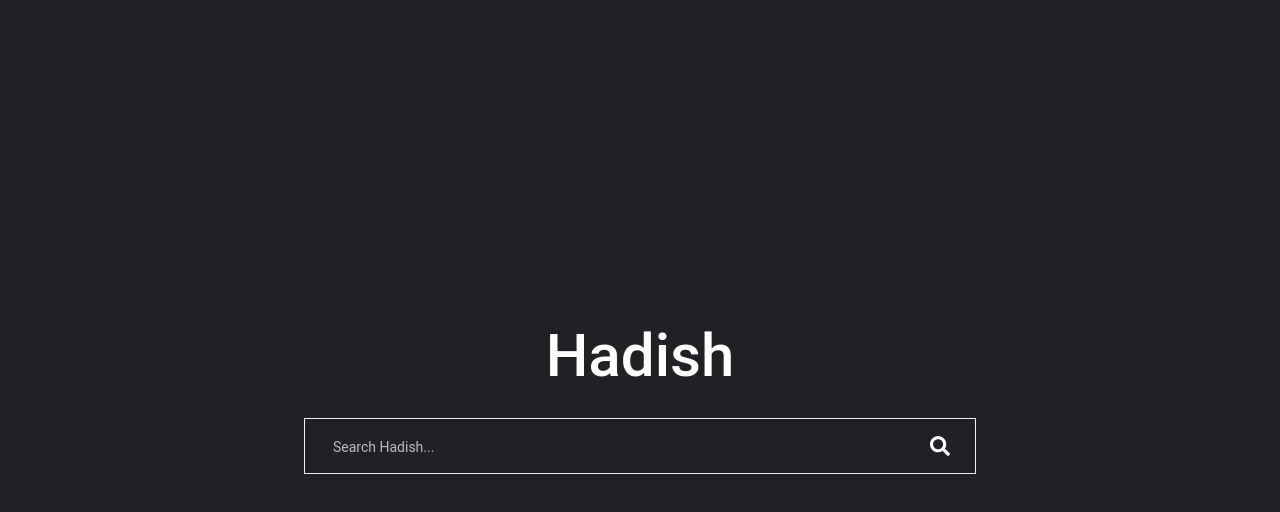
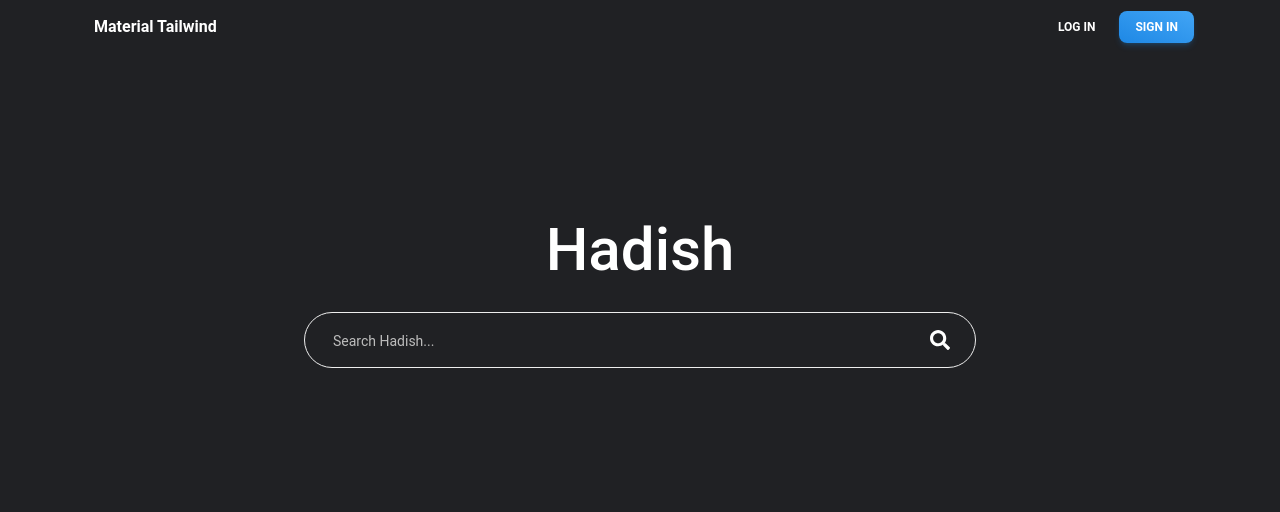
Before and after one commit to rizfanradya/frontend_hadish, a React (Vite) app: page / in a window 1280 px wide. Shown: the top 512 px of the page. Built offline with nearby package versions, Linux system fonts and the light colour scheme.

Commit message:
Update index.tsx

```diff
--- a/src/pages/user/dashboard/index.tsx
+++ b/src/pages/user/dashboard/index.tsx
@@ -1,10 +1,23 @@
 /* eslint-disable react-hooks/exhaustive-deps */
-import { IconButton, Textarea } from "@material-tailwind/react";
+import {
+  Button,
+  Collapse,
+  IconButton,
+  List,
+  ListItem,
+  Navbar,
+  Textarea,
+  Typography,
+} from "@material-tailwind/react";
 import { useEffect, useState } from "react";
 import { useForm } from "react-hook-form";
 import { FaSearch } from "react-icons/fa";
+import { FaXmark } from "react-icons/fa6";
+import { HiBars3 } from "react-icons/hi2";
+import { ACCESS_TOKEN } from "../../../utils/constant";
 
 export default function UserDashboard({ docTitle }: { docTitle: string }) {
+  const [openNav, setOpenNav] = useState(false);
   const [charactersPerIncrement, setCharactersPerIncrement] = useState(75);
   const [textareaHeight, setTextareaHeight] = useState("56px");
   const [borderRadius, setBorderRadius] = useState("99px");
@@ -16,6 +29,10 @@ export default function UserDashboard({ docTitle }: { docTitle: string }) {
     (async () => {
       document.title = docTitle;
       updateCharactersPerIncrement();
+      window.addEventListener(
+        "resize",
+        () => window.innerWidth >= 960 && setOpenNav(false)
+      );
       window.addEventListener("resize", updateCharactersPerIncrement);
       return () => {
         window.removeEventListener("resize", updateCharactersPerIncrement);
@@ -38,7 +55,7 @@ export default function UserDashboard({ docTitle }: { docTitle: string }) {
     }
   }, [watch("search")]);
 
-  const updateCharactersPerIncrement = () => {
+  function updateCharactersPerIncrement() {
     const width = window.innerWidth;
     if (width < 640) {
       setCharactersPerIncrement(30);
@@ -47,15 +64,199 @@ export default function UserDashboard({ docTitle }: { docTitle: string }) {
     } else {
       setCharactersPerIncrement(75);
     }
-  };
+  }
 
   return (
-    <div className="bg-[#202124] text-white h-screen flex flex-col gap-8 items-center justify-center px-6">
+    <div className="h-screen overflow-hidden bg-[#202124]">
+      <Navbar
+        className="max-w-screen-xl px-4 py-2 mx-auto"
+        color="transparent"
+        placeholder={undefined}
+        onPointerEnterCapture={undefined}
+        onPointerLeaveCapture={undefined}
+      >
+        <div className="flex items-center justify-between text-white">
+          <Typography
+            as="a"
+            href="/"
+            variant="h6"
+            className="mr-4 cursor-pointer py-1.5 lg:ml-2"
+            placeholder={undefined}
+            onPointerEnterCapture={undefined}
+            onPointerLeaveCapture={undefined}
+          >
+            Material Tailwind
+          </Typography>
+          {ACCESS_TOKEN && (
+            <div className="hidden lg:block">
+              <List
+                className="p-0 mt-4 mb-6 lg:mt-0 lg:mb-0 lg:flex-row lg:p-1"
+                placeholder={undefined}
+                onPointerEnterCapture={undefined}
+                onPointerLeaveCapture={undefined}
+              >
+                <Typography
+                  as="a"
+                  href="#"
+                  variant="small"
+                  color="white"
+                  className="font-medium"
+                  placeholder={undefined}
+                  onPointerEnterCapture={undefined}
+                  onPointerLeaveCapture={undefined}
+                >
+                  <ListItem
+                    className="flex items-center gap-2 py-2 pr-4"
+                    placeholder={undefined}
+                    onPointerEnterCapture={undefined}
+                    onPointerLeaveCapture={undefined}
+                  >
+                    Home
+                  </ListItem>
+                </Typography>
+                <Typography
+                  as="a"
+                  href="#"
+                  variant="small"
+                  color="white"
+                  className="font-medium"
+                  placeholder={undefined}
+                  onPointerEnterCapture={undefined}
+                  onPointerLeaveCapture={undefined}
+                >
+                  <ListItem
+                    className="flex items-center gap-2 py-2 pr-4"
+                    placeholder={undefined}
+                    onPointerEnterCapture={undefined}
+                    onPointerLeaveCapture={undefined}
+                  >
+                    Contact Us
+                  </ListItem>
+                </Typography>
+              </List>
+            </div>
+          )}
+          <div className="hidden gap-2 lg:flex">
+            <Button
+              variant="text"
+              size="sm"
+              color="white"
+              placeholder={undefined}
+              onPointerEnterCapture={undefined}
+              onPointerLeaveCapture={undefined}
+            >
+              Log In
+            </Button>
+            <Button
+              variant="gradient"
+              size="sm"
+              color="blue"
+              placeholder={undefined}
+              onPointerEnterCapture={undefined}
+              onPointerLeaveCapture={undefined}
+            >
+              Sign In
+            </Button>
+          </div>
+          <IconButton
+            variant="text"
+            color="white"
+            className="lg:hidden"
+            onClick={() => setOpenNav(!openNav)}
+            placeholder={undefined}
+            onPointerEnterCapture={undefined}
+            onPointerLeaveCapture={undefined}
+          >
+            {openNav ? (
+              <FaXmark className="w-6 h-6" strokeWidth={2} />
+            ) : (
+              <HiBars3 className="w-6 h-6" strokeWidth={2} />
+            )}
+          </IconButton>
+        </div>
+
+        <Collapse open={openNav}>
+          {ACCESS_TOKEN && (
+            <List
+              className="p-0 mt-4 mb-6 lg:mt-0 lg:mb-0 lg:flex-row lg:p-1"
+              placeholder={undefined}
+              onPointerEnterCapture={undefined}
+              onPointerLeaveCapture={undefined}
+            >
+              <Typography
+                as="a"
+                href="#"
+                variant="small"
+                color="white"
+                className="font-medium"
+                placeholder={undefined}
+                onPointerEnterCapture={undefined}
+                onPointerLeaveCapture={undefined}
+              >
+                <ListItem
+                  className="flex items-center gap-2 py-2 pr-4"
+                  placeholder={undefined}
+                  onPointerEnterCapture={undefined}
+                  onPointerLeaveCapture={undefined}
+                >
+                  Home
+                </ListItem>
+              </Typography>
+              <Typography
+                as="a"
+                href="#"
+                variant="small"
+                color="white"
+                className="font-medium"
+                placeholder={undefined}
+                onPointerEnterCapture={undefined}
+                onPointerLeaveCapture={undefined}
+              >
+                <ListItem
+                  className="flex items-center gap-2 py-2 pr-4"
+                  placeholder={undefined}
+                  onPointerEnterCapture={undefined}
+                  onPointerLeaveCapture={undefined}
+                >
+                  Contact Us
+                </ListItem>
+              </Typography>
+            </List>
+          )}
+
+          <div className="flex items-center w-full gap-2 flex-nowrap lg:hidden">
+            <Button
+              variant="outlined"
+              size="sm"
+              color="white"
+              fullWidth
+              placeholder={undefined}
+              onPointerEnterCapture={undefined}
+              onPointerLeaveCapture={undefined}
+            >
+              Log In
+            </Button>
+            <Button
+              variant="gradient"
+              size="sm"
+              color="blue"
+              fullWidth
+              placeholder={undefined}
+              onPointerEnterCapture={undefined}
+              onPointerLeaveCapture={undefined}
+            >
+              Sign In
+            </Button>
+          </div>
+        </Collapse>
+      </Navbar>
+
+      <div className="bg-[#202124] h-full text-white flex flex-col gap-8 items-center justify-center px-6 -mt-40">
         <h1 className="text-6xl font-medium">Hadish</h1>
 
         <div
-        className={`flex w-full max-w-2xl flex-row items-center gap-2 rounded-[${borderRadius}] border py-2 px-4 transition-all duration-300`}
-        style={{ height: textareaHeight }}
+          className={`flex w-full max-w-2xl flex-row items-center gap-2 border py-2 px-4 transition-all duration-300`}
+          style={{ height: textareaHeight, borderRadius }}
         >
           <Textarea
             {...register("search")}
@@ -84,5 +285,6 @@ export default function UserDashboard({ docTitle }: { docTitle: string }) {
           </IconButton>
         </div>
       </div>
+    </div>
   );
 }
```
Lines whose indentation alone changed are shown as unchanged.
